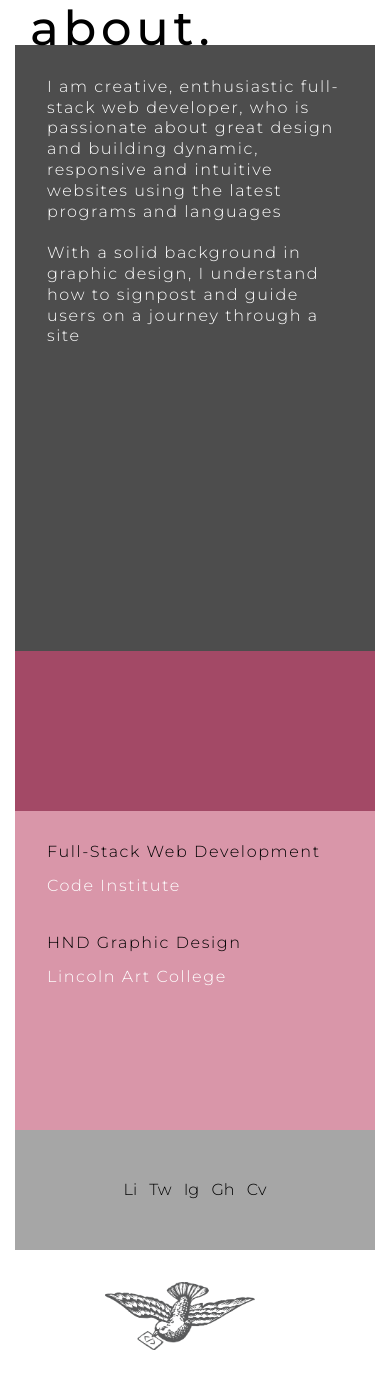
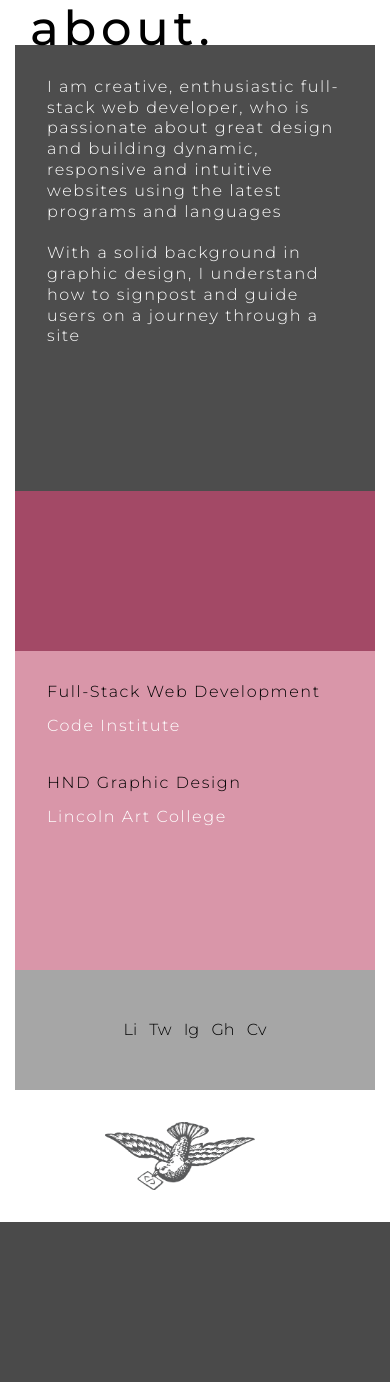
Before and after one commit to GarySimons/Gary_Simons, a Flask app: page /about in a window 390 px wide. Shown: the part 154-1536 px from the top of the page. After the commit the page ends 1376 px from the top, so only its background shows below. Run offline with Flask 2, Linux system fonts and the light colour scheme; data that the repository does not hold is empty; some libraries are stand-ins or nearby versions.

Commit message:
Change Bootstrap for panels on About page, so work better on all devices

```diff
--- a/templates/about.html
+++ b/templates/about.html
@@ -3,11 +3,11 @@
 
 <div class="container-fluid" id="about">
     <div class="row justify-content-center">
-        <h3 class="col-sm-12 col-md-8 sectionhead">about.</h3>
+        <h3 class="col-sm-8 col-md-8 sectionhead">about.</h3>
     </div>
 
     <div class="row justify-content-center">
-        <div class="col-sm-8 col-md-4 aboutpanel">
+        <div class="col-sm-8 col-md-8 col-lg-4 aboutpanel">
             <p class="whitetext">I am creative, enthusiastic full-stack web developer,
             who is passionate about great design and building dynamic, responsive and
             intuitive websites using the latest programs and languages
@@ -16,11 +16,11 @@
             With a solid background in graphic design, I understand how to
             signpost and guide users on a journey through a site </p>
             </div>
-            <div class="col-sm-8 col-md-4 aboutpanel"></div>
+            <div class="col-sm-4 col-md-8 d-none d-lg-block  col-lg-4 aboutpanel"></div>
     </div>
 
     <div class="row justify-content-center">
-        <div class="col-sm-8 col-md-4 skillspanel">
+        <div class="col-sm-8 col-md-8 col-lg-4 skillspanel">
             {% for skills in skills %}
                 <div class="row col-12">
                     <div class="listtext col-6 col-md-6 col-lg-5">{{skills.skill}}</div><br>
@@ -33,7 +33,7 @@
 
     </div>
 
-        <div class="col-sm-8 col-md-4 educationpanel">
+        <div class="col-sm-8 col-md-8 col-lg-4 educationpanel">
         <p class="listtextblack">Full-Stack Web Development</p>
         <p class="listtext">Code Institute</p>
         <br />
--- a/templates/addskill.html
+++ b/templates/addskill.html
@@ -3,7 +3,7 @@
 
 <div class="container-fluid" id="admincontainer">
     <div class="row justify-content-center">
-        <h3 class="col-sm-12 col-md-8 sectionhead">admin.</h3>
+        <h3 class="col-sm-8 col-md-8 sectionhead">admin.</h3>
     </div>
 
         <div class="row justify-content-center">
--- a/templates/admin.html
+++ b/templates/admin.html
@@ -3,7 +3,7 @@
 
 <div class="container-fluid" id="admincontainer">
     <div class="row justify-content-center">
-        <h3 class="col-sm-12 col-md-8 sectionhead">admin.</h3>
+        <h3 class="col-sm-8 col-md-8 sectionhead">admin.</h3>
     </div>
 
     <div class="row justify-content-center">
--- a/templates/contact.html
+++ b/templates/contact.html
@@ -2,7 +2,7 @@
 {% block content %}
 
     <div class="row justify-content-center">
-        <h3 class="col-sm-12 col-md-8 sectionhead">contact me.</h3>
+        <h3 class="col-sm-8 col-md-8 sectionhead">contact me.</h3>
     </div>
 
 <!--Form-->
--- a/templates/editskill.html
+++ b/templates/editskill.html
@@ -3,7 +3,7 @@
 
 <div class="container-fluid" id="admincontainer">
     <div class="row justify-content-center">
-        <h3 class="col-sm-12 col-md-8 sectionhead">admin.</h3>
+        <h3 class="col-sm-8 col-md-8 sectionhead">admin.</h3>
     </div>
 
         <div class="row justify-content-center">
--- a/templates/projects.html
+++ b/templates/projects.html
@@ -3,7 +3,7 @@
 
 <section id="projects">
     <div class="row justify-content-center">
-        <h3 class="col-sm-12 col-md-8 sectionhead">projects.</h3>
+        <h3 class="col-sm-8 col-md-8 sectionhead">projects.</h3>
     </div>
 
     <div class="row justify-content-center">
```
